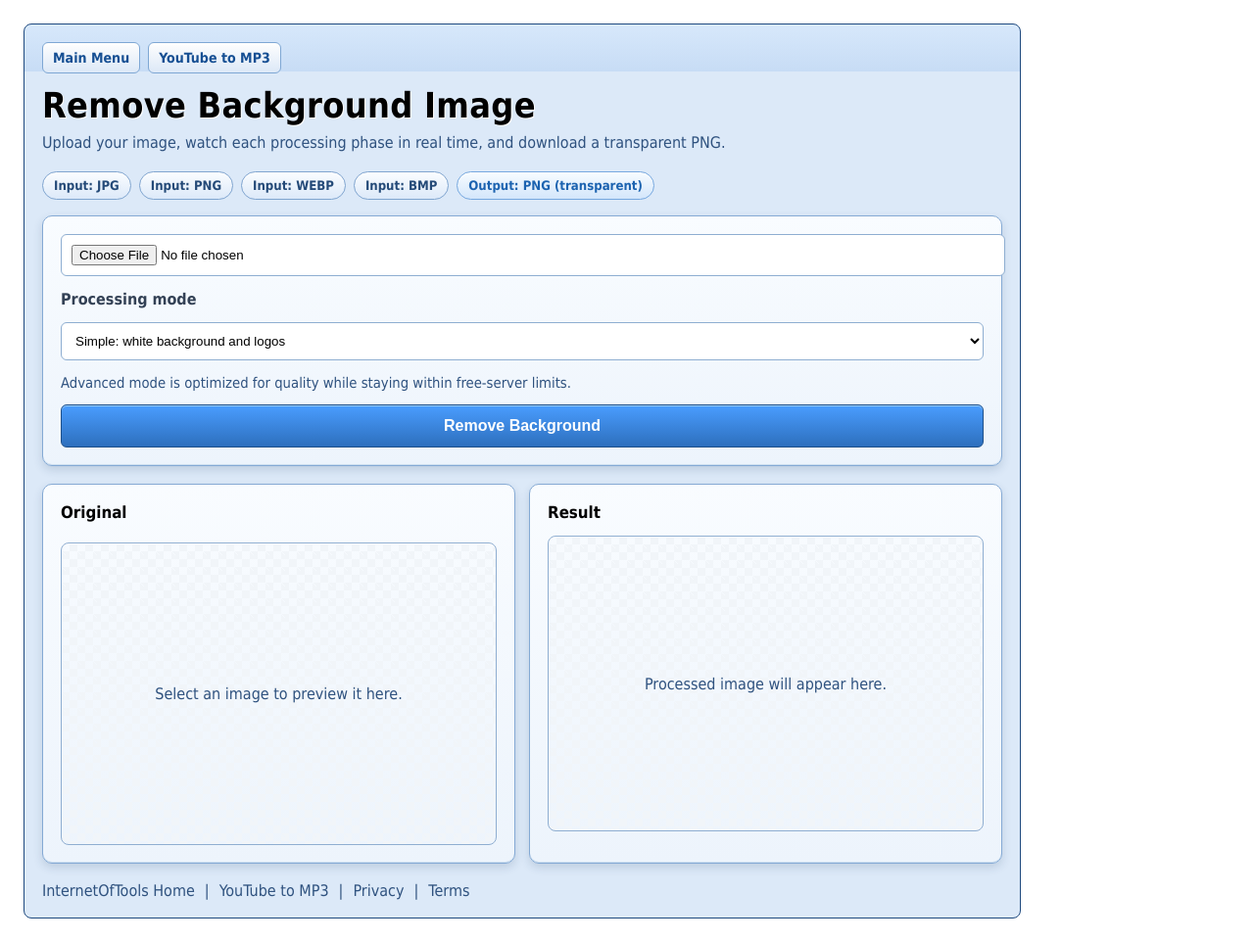
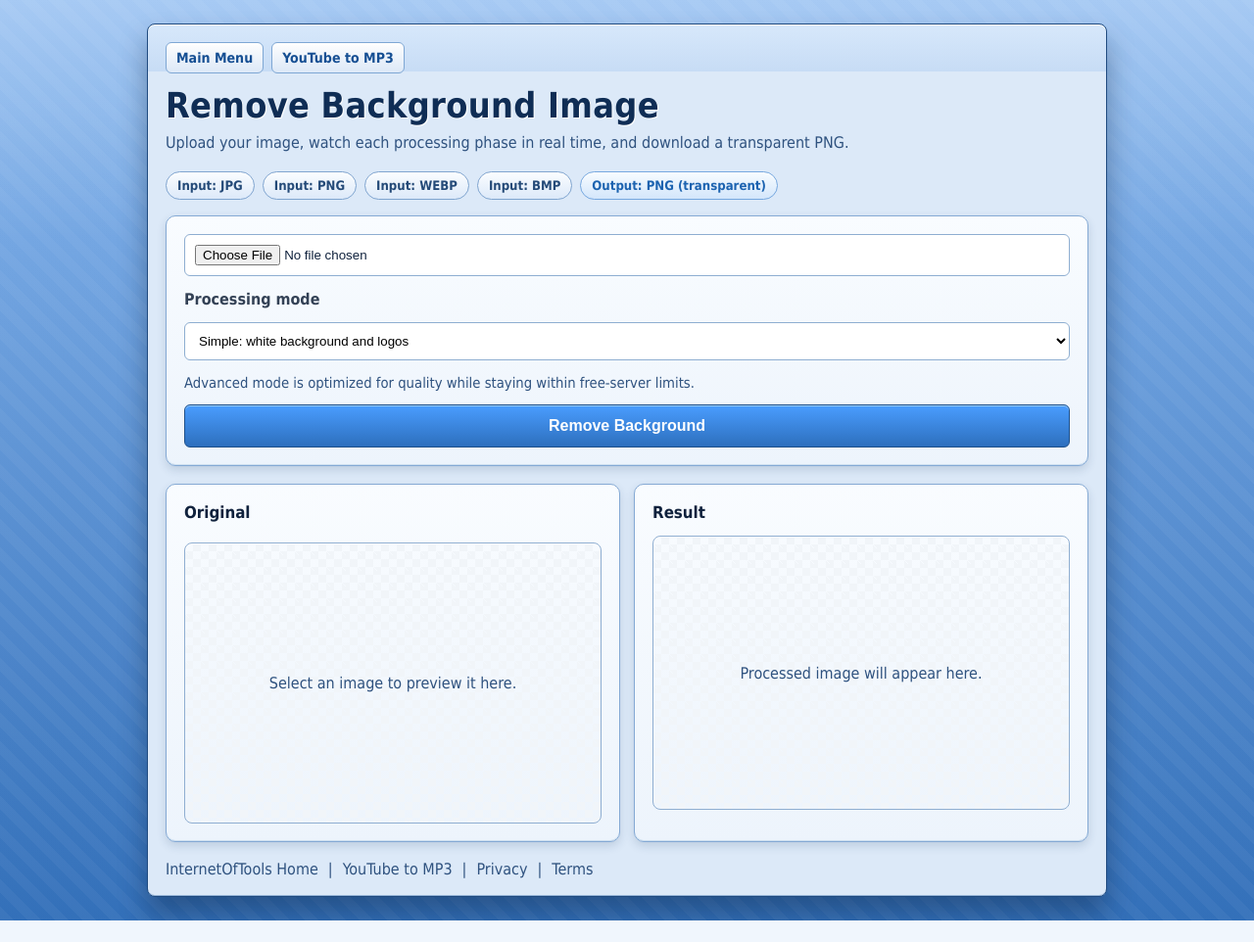
Before and after one commit to gabiPRO8/app, a FastAPI app: page /tools/remove-bg in a window 1280 px wide. Shown: the whole page at 98% size. After the commit the page ends 940 px from the top, so only its background shows below. Run offline with FastAPI, Linux system fonts and the light colour scheme.

Commit message:
Rebuild stylesheet and fix centered logo layout

```diff
--- a/app/static/style.css
+++ b/app/static/style.css
@@ -2,31 +2,34 @@
   --bg: #2f6db8;
   --bg-2: #89b8f0;
   --card: #f2f7ff;
+  --text: #10223d;
   --muted: #2f527f;
   --accent: #1c63b0;
   --accent-hover: #155292;
   --error: #8e2020;
   --ring: #9fc3eb;
-        45deg,
-        rgba(255, 255, 255, 0.06) 0,
   --deep: #0f2d55;
 }
 
 * {
+  box-sizing: border-box;
 }
 
 body {
   margin: 0;
   min-height: 100vh;
-    justify-items: center;
   font-family: Tahoma, Verdana, "Trebuchet MS", sans-serif;
   color: var(--text);
   background:
-    width: min(100%, 700px);
+    linear-gradient(180deg, rgba(255, 255, 255, 0.24), transparent 26%),
+    repeating-linear-gradient(
+      45deg,
+      rgba(255, 255, 255, 0.06) 0,
       rgba(255, 255, 255, 0.06) 10px,
       rgba(255, 255, 255, 0.02) 10px,
       rgba(255, 255, 255, 0.02) 20px
     ),
+    linear-gradient(180deg, var(--bg-2), var(--bg));
   display: grid;
   place-items: center;
   padding: 24px;
@@ -35,15 +38,11 @@ body {
 .container {
   width: 100%;
   max-width: 980px;
-    justify-self: start;
-    width: 100%;
   background: linear-gradient(180deg, #d7e8fb 0, #c7dcf5 48px, #dce9f8 48px, #dce9f8 100%);
   border: 1px solid #1f4a7f;
   border-radius: 8px;
   box-shadow:
     inset 0 1px 0 #ffffff,
-    justify-self: start;
-    width: 100%;
     inset 0 -1px 0 #95b4d8,
     0 18px 28px rgba(10, 32, 61, 0.38);
   padding: 18px;
@@ -182,7 +181,6 @@ h1 {
 }
 
 .preview-mock.after::before {
-  background: linear-gradient(160deg, #facc15, #f97316);
   box-shadow: 0 0 0 2px rgba(255, 255, 255, 0.55);
 }
 
@@ -373,14 +371,8 @@ h1 {
   background-position: 0 0, 0 8px, 8px -8px, -8px 0;
 }
 
-input[type="file"] {
-  width: 100%;
-  border: 1px solid #8eaed1;
-  border-radius: 6px;
-  padding: 10px;
-  background: #ffffff;
-}
-
+input[type="file"],
+input[type="url"],
 select {
   width: 100%;
   border: 1px solid #8eaed1;
@@ -466,6 +458,14 @@ button:disabled {
     grid-template-columns: 1fr;
   }
 
+  .image-stage {
+    min-height: 220px;
+  }
+
+  .process-steps {
+    grid-template-columns: repeat(2, minmax(0, 1fr));
+  }
+
   .top-nav {
     gap: 6px;
   }
@@ -475,12 +475,8 @@ button:disabled {
     padding: 6px 8px;
   }
 
-  .image-stage {
-    min-height: 220px;
-  }
-
-  .process-steps {
-    grid-template-columns: repeat(2, minmax(0, 1fr));
+  .hero-logo {
+    width: min(100%, 560px);
   }
 }
 
```
